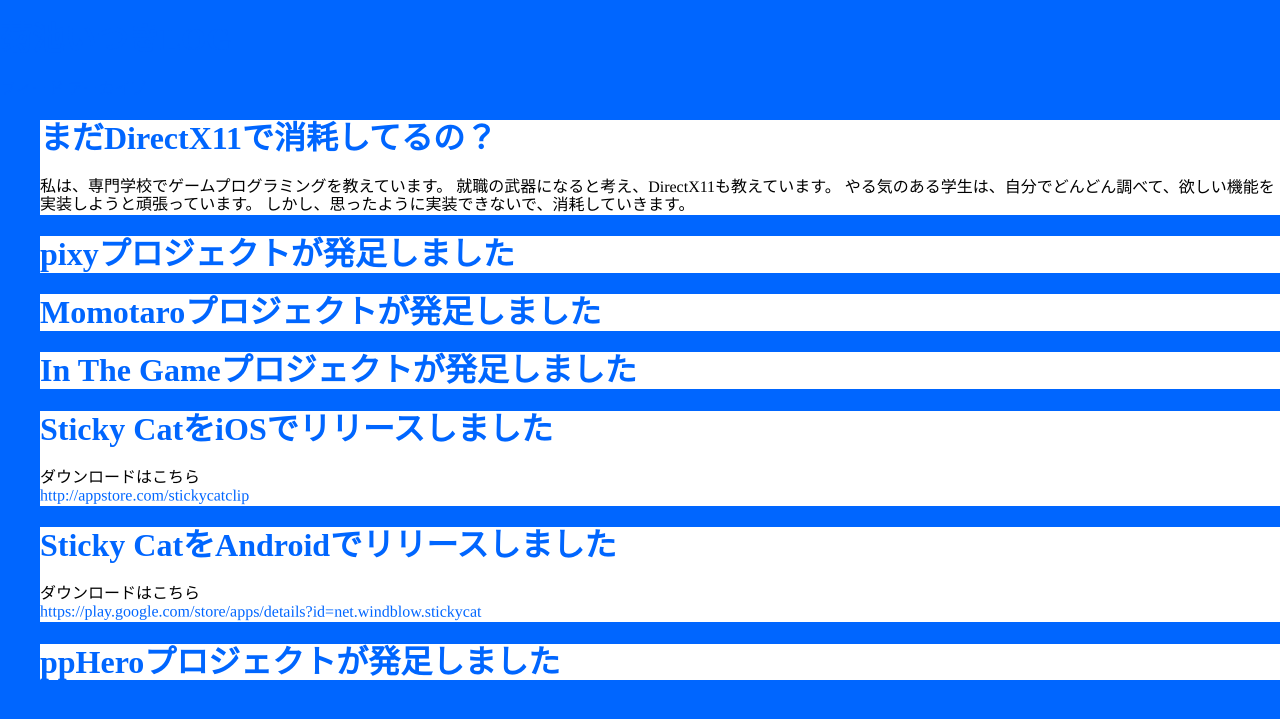
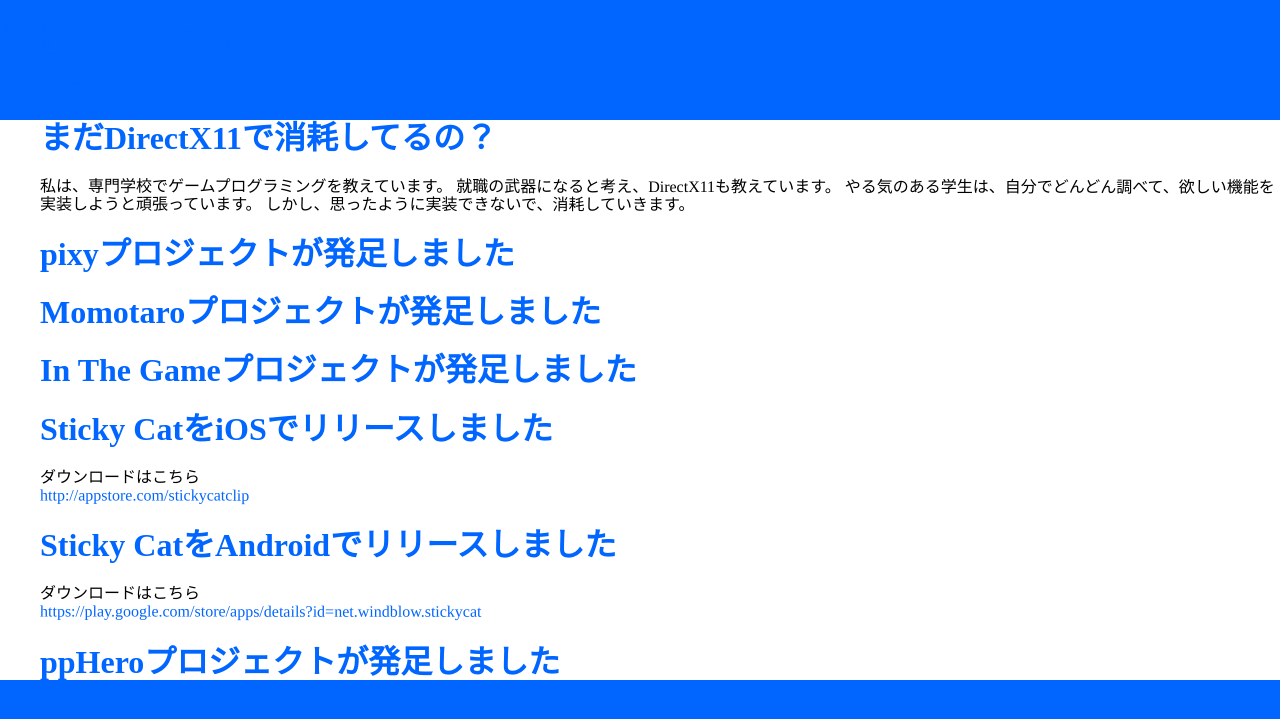
Before and after one commit to itukikikuti/windblow.net, a Jekyll site: the page built from index.html, in a window 1280 px wide. Shown: the top 719 px of the page. Built offline with Jekyll 4.4.1, drawn with Linux system fonts in a browser that asks for light colours; some web fonts are replaced.

Commit message:
Update style.scss

```diff
--- a/css/style.scss
+++ b/css/style.scss
@@ -8,6 +8,9 @@
 body {
     background: $color;
 }
+header {
+    color: #FFFFFF;
+}
 p {
     font-weight: 400;
     transform: rotate(0.05deg);
@@ -16,6 +19,6 @@
     color: $color;
     text-decoration: none;
 }
-section, article {
+main {
     background: #FFFFFF;
 }
```
